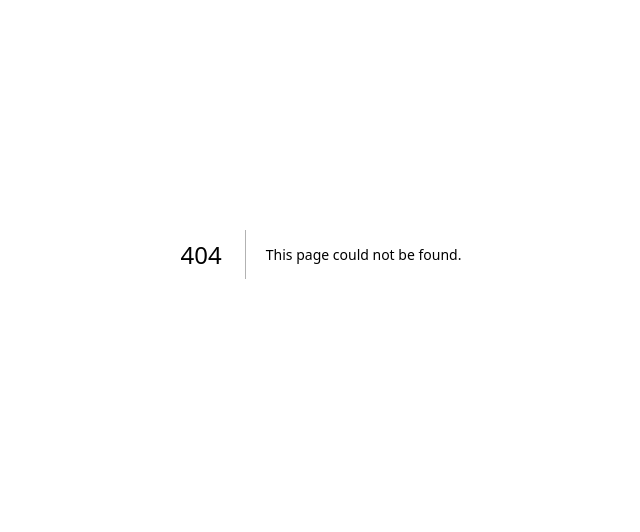
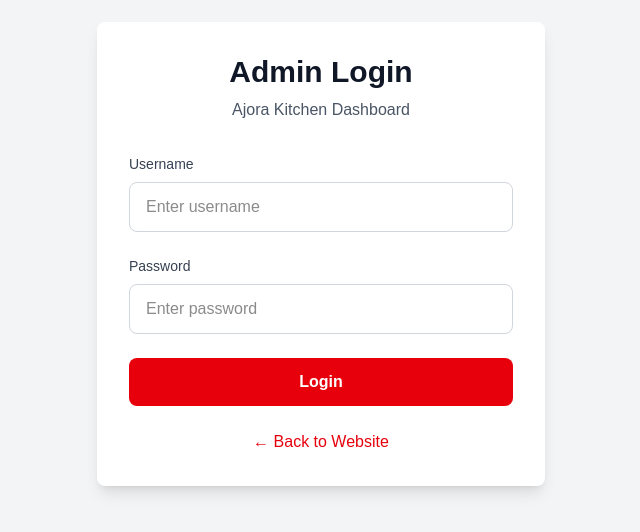
Before and after one commit to fassiliss/ajorakitchen-nextjs, a Next.js app: page /admin/login in a window 1280 px wide. Before the commit this address had no page. Shown: the part 146-678 px from the top of the page, without its empty margins (319-959 px from the left). Built offline with nearby package versions, Linux system fonts and the light colour scheme.

Commit message:
Add complete admin authentication system with login, logout, and protected routes

```diff
--- /dev/null
+++ b/app/admin/login/page.tsx
@@ -0,0 +1,103 @@
+'use client';
+
+import { useState } from 'react';
+import { useRouter } from 'next/navigation';
+
+export default function LoginPage() {
+    const [username, setUsername] = useState('');
+    const [password, setPassword] = useState('');
+    const [error, setError] = useState('');
+    const [loading, setLoading] = useState(false);
+    const router = useRouter();
+
+    const handleSubmit = async (e: React.FormEvent) => {
+        e.preventDefault();
+        setError('');
+        setLoading(true);
+
+        try {
+            const response = await fetch('/api/auth/login', {
+                method: 'POST',
+                headers: { 'Content-Type': 'application/json' },
+                body: JSON.stringify({ username, password }),
+            });
+
+            const data = await response.json();
+
+            if (!response.ok) {
+                throw new Error(data.error || 'Login failed');
+            }
+
+            // Redirect to admin dashboard
+            router.push('/admin');
+            router.refresh();
+        } catch (err: any) {
+            setError(err.message);
+        } finally {
+            setLoading(false);
+        }
+    };
+
+    return (
+        <div className="min-h-screen bg-gray-100 flex items-center justify-center py-12 px-4">
+            <div className="max-w-md w-full bg-white rounded-lg shadow-lg p-8">
+                <div className="text-center mb-8">
+                    <h1 className="text-3xl font-bold text-gray-900">Admin Login</h1>
+                    <p className="text-gray-600 mt-2">Ajora Kitchen Dashboard</p>
+                </div>
+
+                {error && (
+                    <div className="bg-red-100 border border-red-400 text-red-700 px-4 py-3 rounded mb-4">
+                        {error}
+                    </div>
+                )}
+
+                <form onSubmit={handleSubmit} className="space-y-6">
+                    <div>
+                        <label htmlFor="username" className="block text-sm font-medium text-gray-700 mb-2">
+                            Username
+                        </label>
+                        <input
+                            type="text"
+                            id="username"
+                            value={username}
+                            onChange={(e) => setUsername(e.target.value)}
+                            required
+                            className="w-full px-4 py-3 border border-gray-300 rounded-lg focus:ring-2 focus:ring-red-600 focus:border-transparent"
+                            placeholder="Enter username"
+                        />
+                    </div>
+
+                    <div>
+                        <label htmlFor="password" className="block text-sm font-medium text-gray-700 mb-2">
+                            Password
+                        </label>
+                        <input
+                            type="password"
+                            id="password"
+                            value={password}
+                            onChange={(e) => setPassword(e.target.value)}
+                            required
+                            className="w-full px-4 py-3 border border-gray-300 rounded-lg focus:ring-2 focus:ring-red-600 focus:border-transparent"
+                            placeholder="Enter password"
+                        />
+                    </div>
+
+                    <button
+                        type="submit"
+                        disabled={loading}
+                        className="w-full bg-red-600 text-white py-3 rounded-lg font-semibold hover:bg-red-700 transition disabled:bg-gray-400"
+                    >
+                        {loading ? 'Logging in...' : 'Login'}
+                    </button>
+                </form>
+
+                <div className="mt-6 text-center">
+                    <a href="/" className="text-red-600 hover:text-red-700">
+                        ← Back to Website
+                    </a>
+                </div>
+            </div>
+        </div>
+    );
+}
--- a/app/admin/page.tsx
+++ b/app/admin/page.tsx
@@ -185,8 +185,21 @@
                 {/* Hero */}
                 <section className="bg-red-600 text-white py-12">
                     <div className="container mx-auto px-4">
-                        <h1 className="text-4xl md:text-5xl font-bold mb-2">Admin Dashboard</h1>
-                        <p className="text-xl">Manage reservations, orders, messages, and catering requests</p>
+                        <div className="flex justify-between items-center">
+                            <div>
+                                <h1 className="text-4xl md:text-5xl font-bold mb-2">Admin Dashboard</h1>
+                                <p className="text-xl">Manage reservations, orders, messages, and catering requests</p>
+                            </div>
+                            <button
+                                onClick={async () => {
+                                    await fetch('/api/auth/logout', { method: 'POST' });
+                                    window.location.href = '/admin/login';
+                                }}
+                                className="bg-white text-red-600 px-6 py-3 rounded-lg font-semibold hover:bg-gray-100 transition"
+                            >
+                                🚪 Logout
+                            </button>
+                        </div>
                     </div>
                 </section>
 
--- /dev/null
+++ b/app/api/auth/login/route.ts
@@ -0,0 +1,65 @@
+import { NextResponse } from 'next/server';
+import { supabase } from '@/lib/supabase';
+import bcrypt from 'bcryptjs';
+import { SignJWT } from 'jose';
+import { cookies } from 'next/headers';
+
+const JWT_SECRET = new TextEncoder().encode(
+    process.env.JWT_SECRET || 'your-secret-key-change-this-in-production'
+);
+
+export async function POST(request: Request) {
+    try {
+        const { username, password } = await request.json();
+
+        // Get user from database
+        const { data: user, error } = await supabase
+            .from('admin_users')
+            .select('*')
+            .eq('username', username)
+            .single();
+
+        if (error || !user) {
+            return NextResponse.json(
+                { error: 'Invalid username or password' },
+                { status: 401 }
+            );
+        }
+
+        // Verify password
+        const isValid = await bcrypt.compare(password, user.password_hash);
+
+        if (!isValid) {
+            return NextResponse.json(
+                { error: 'Invalid username or password' },
+                { status: 401 }
+            );
+        }
+
+        // Create JWT token
+        const token = await new SignJWT({ userId: user.id, username: user.username })
+            .setProtectedHeader({ alg: 'HS256' })
+            .setExpirationTime('24h')
+            .sign(JWT_SECRET);
+
+        // Set cookie
+        const cookieStore = await cookies();
+        cookieStore.set('admin-token', token, {
+            httpOnly: true,
+            secure: process.env.NODE_ENV === 'production',
+            sameSite: 'lax',
+            maxAge: 60 * 60 * 24, // 24 hours
+        });
+
+        return NextResponse.json({
+            success: true,
+            user: { id: user.id, username: user.username },
+        });
+    } catch (error) {
+        console.error('Login error:', error);
+        return NextResponse.json(
+            { error: 'Internal server error' },
+            { status: 500 }
+        );
+    }
+}
--- /dev/null
+++ b/app/api/auth/logout/route.ts
@@ -0,0 +1,9 @@
+import { NextResponse } from 'next/server';
+import { cookies } from 'next/headers';
+
+export async function POST() {
+    const cookieStore = await cookies();
+    cookieStore.delete('admin-token');
+
+    return NextResponse.json({ success: true });
+}
--- /dev/null
+++ b/middleware.ts
@@ -0,0 +1,38 @@
+import { NextResponse } from 'next/server';
+import type { NextRequest } from 'next/server';
+import { jwtVerify } from 'jose';
+
+const JWT_SECRET = new TextEncoder().encode(
+    process.env.JWT_SECRET || 'your-secret-key-change-this-in-production'
+);
+
+export async function middleware(request: NextRequest) {
+    const { pathname } = request.nextUrl;
+
+    // Allow access to login page
+    if (pathname === '/admin/login') {
+        return NextResponse.next();
+    }
+
+    // Protect admin routes
+    if (pathname.startsWith('/admin')) {
+        const token = request.cookies.get('admin-token')?.value;
+
+        if (!token) {
+            return NextResponse.redirect(new URL('/admin/login', request.url));
+        }
+
+        try {
+            await jwtVerify(token, JWT_SECRET);
+            return NextResponse.next();
+        } catch (error) {
+            return NextResponse.redirect(new URL('/admin/login', request.url));
+        }
+    }
+
+    return NextResponse.next();
+}
+
+export const config = {
+    matcher: '/admin/:path*',
+};
--- a/package.json
+++ b/package.json
@@ -10,6 +10,8 @@
   },
   "dependencies": {
     "@supabase/supabase-js": "^2.81.1",
+    "bcryptjs": "^3.0.3",
+    "jose": "^6.1.2",
     "next": "16.0.3",
     "react": "19.2.0",
     "react-dom": "19.2.0",
@@ -17,6 +19,7 @@
   },
   "devDependencies": {
     "@tailwindcss/postcss": "^4",
+    "@types/bcryptjs": "^2.4.6",
     "@types/node": "^20",
     "@types/react": "^19",
     "@types/react-dom": "^19",
--- /dev/null
+++ b/scripts/hash-password.js
@@ -0,0 +1,9 @@
+const bcrypt = require('bcryptjs');
+
+const password = 'admin123';
+const hash = bcrypt.hashSync(password, 10);
+
+console.log('Password:', password);
+console.log('Hash:', hash);
+console.log('\nUse this hash in your SQL:');
+console.log(`UPDATE admin_users SET password_hash = '${hash}' WHERE username = 'admin';`);
```
Also changed, not shown: 1 other file (tests, documents, lock files or other folders).
